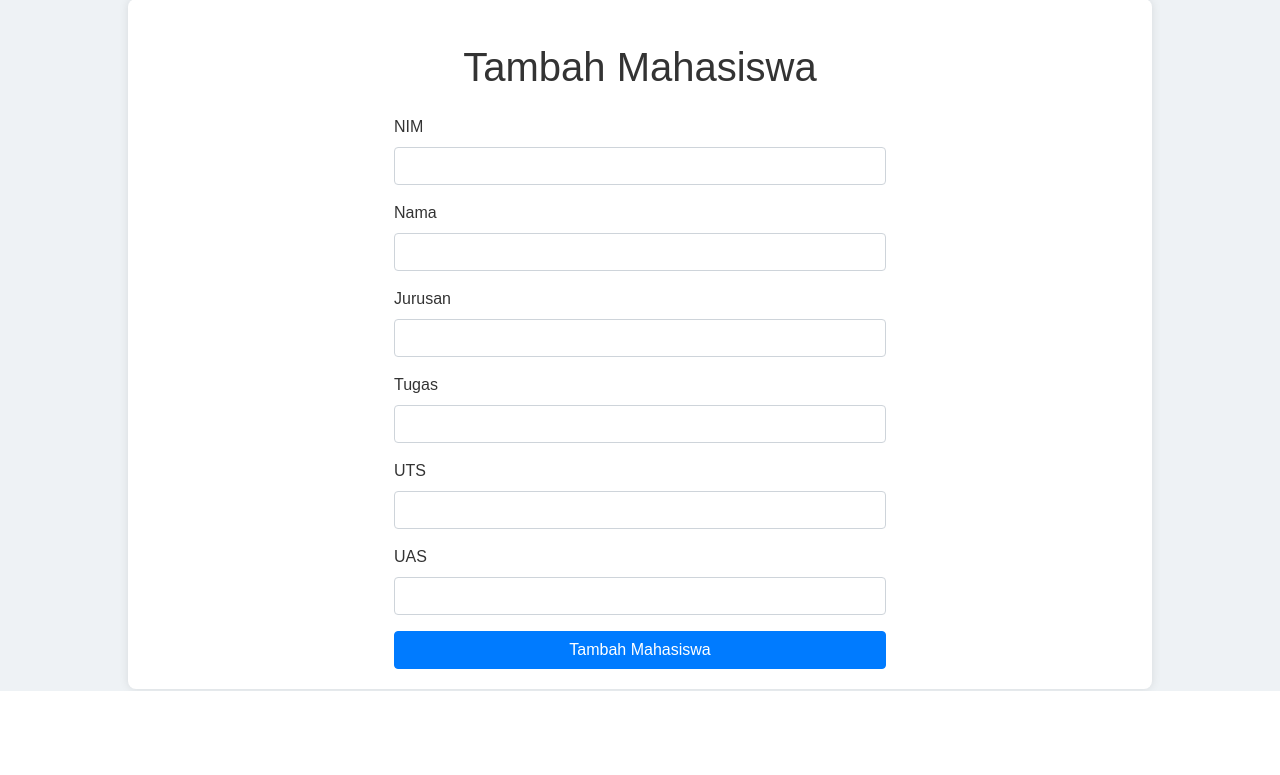
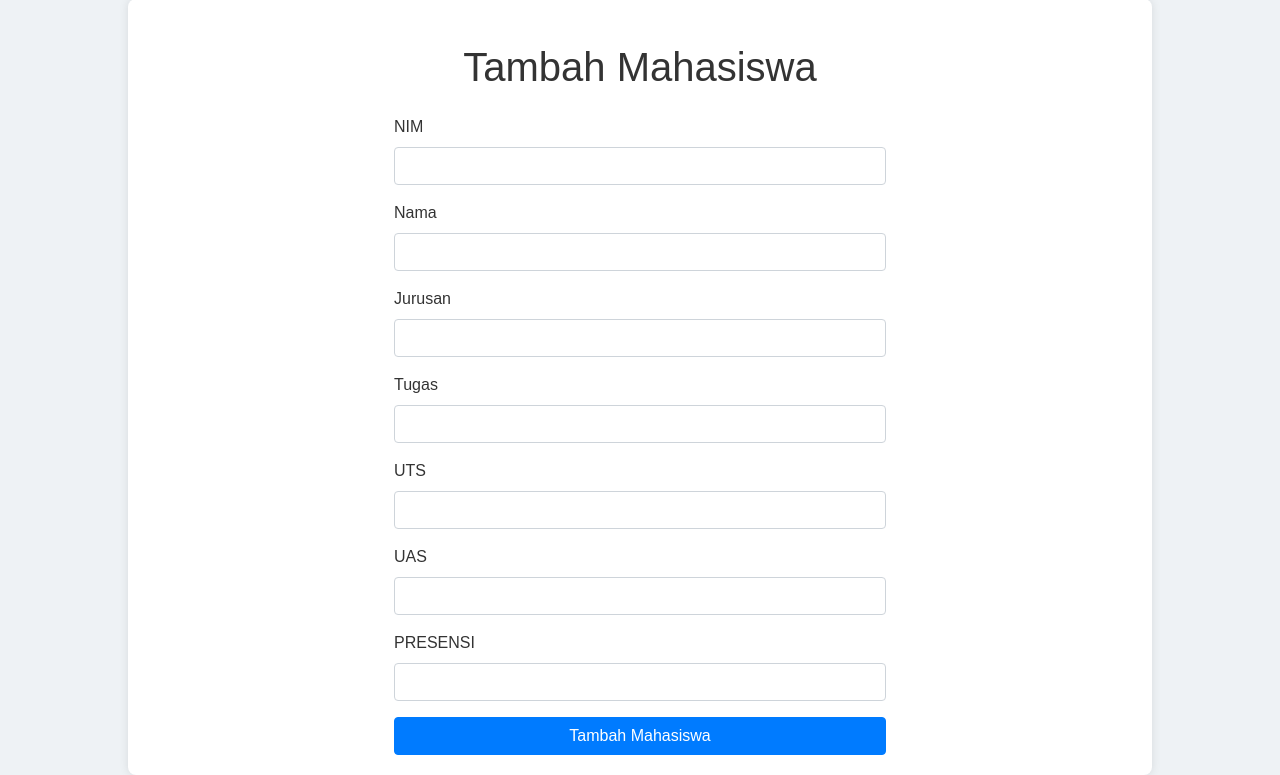
Before and after one commit to YazaBoy/RekapNilai, a Flask app: page /add in a window 1280 px wide. Shown: the part 109-884 px from the top of the page. Before the commit the page ends 800 px from the top, so only its background shows below. Run offline with Flask 3, Linux system fonts and the light colour scheme; some libraries are stand-ins or nearby versions.

Commit message:
Add files via upload

```diff
--- a/app.py
+++ b/app.py
@@ -22,6 +22,7 @@ with app.app_context():
                 TUGAS INTEGER,
                 UTS INTEGER,
                 UAS INTEGER,
+                PRESENSI INTEGER,
                 TOTAL INTEGER,
                 RATA REAL,
                 STATUS TEXT,
@@ -79,18 +80,19 @@ def add():
         tugas = request.form['tugas']
         uts = request.form['uts']
         uas = request.form['uas']
+        presensi = request.form['presensi']
 
-        if not nim or not nama or not jurusan or not tugas or not uts or not uas:
+        if not nim or not nama or not jurusan or not tugas or not uts or not uas or not presensi:
             flash('Tolong masukkan data dengan benar!')
         else:
             conn = dbconnect()
             conn.execute('INSERT INTO mhs (NIM, NAMA, JURUSAN) VALUES (?, ?, ?)',
                          (nim, nama, jurusan))
-            total = int(tugas) + int(uts) + int(uas)
-            rata = total / 3
+            total = int(tugas) + int(uts) + int(uas) + int(presensi)
+            rata = total / 4
             status, grade = hitnilstat(rata)
-            conn.execute('INSERT INTO lnilai (NIM, TUGAS, UTS, UAS, TOTAL, RATA, STATUS, GRADE) VALUES (?, ?, ?, ?, ?, ?, ?, ?)',
-                         (nim, tugas, uts, uas, total, rata, status, grade))
+            conn.execute('INSERT INTO lnilai (NIM, TUGAS, UTS, UAS, PRESENSI, TOTAL, RATA, STATUS, GRADE) VALUES (?, ?, ?, ?, ?, ?, ?, ?, ?)',
+                         (nim, tugas, uts, uas, presensi, total, rata, status, grade))
             conn.commit()
             conn.close()
             return redirect(url_for('students'))
@@ -128,7 +130,7 @@ def students():
 def view_grades(nim):
     conn = dbconnect()
     student = conn.execute('''
-        SELECT mhs.NIM, mhs.NAMA, mhs.JURUSAN, lnilai.TUGAS, lnilai.UTS, lnilai.UAS, lnilai.TOTAL, lnilai.RATA, lnilai.STATUS, lnilai.GRADE
+        SELECT mhs.NIM, mhs.NAMA, mhs.JURUSAN, lnilai.TUGAS, lnilai.UTS, lnilai.UAS, lnilai.PRESENSI, lnilai.TOTAL, lnilai.RATA, lnilai.STATUS, lnilai.GRADE
         FROM mhs
         LEFT JOIN lnilai ON mhs.NIM = lnilai.NIM
         WHERE mhs.NIM = ?
@@ -141,7 +143,7 @@ def view_grades(nim):
 def edit(nim):
     conn = dbconnect()
     student = conn.execute('''
-        SELECT mhs.NIM, mhs.NAMA, mhs.JURUSAN, lnilai.TUGAS, lnilai.UTS, lnilai.UAS, lnilai.TOTAL, lnilai.RATA, lnilai.STATUS, lnilai.GRADE
+        SELECT mhs.NIM, mhs.NAMA, mhs.JURUSAN, lnilai.TUGAS, lnilai.UTS, lnilai.UAS, lnilai.PRESENSI, lnilai.TOTAL, lnilai.RATA, lnilai.STATUS, lnilai.GRADE
         FROM mhs
         LEFT JOIN lnilai ON mhs.NIM = lnilai.NIM
         WHERE mhs.NIM = ?
@@ -153,12 +155,13 @@ def edit(nim):
         tugas = request.form['tugas']
         uts = request.form['uts']
         uas = request.form['uas']
+        presensi = request.form['presensi']
 
-        if not nama or not jurusan or not tugas or not uts or not uas:
+        if not nama or not jurusan or not tugas or not uts or not uas or not presensi:
             flash('Please fill in all fields!')
         else:
-            total = int(tugas) + int(uts) + int(uas)
-            rata = total / 3
+            total = int(tugas) + int(uts) + int(uas) + int(presensi)  # Include presensi in total
+            rata = total / 4  # Calculate rata-rata including presensi
             status, grade = hitnilstat(rata)
 
             conn.execute('UPDATE mhs SET NAMA = ?, JURUSAN = ? WHERE NIM = ?',
@@ -166,14 +169,14 @@ def edit(nim):
             existing_record = conn.execute('SELECT * FROM lnilai WHERE NIM = ?', (nim,)).fetchone()
             if existing_record:
                 conn.execute('''
-                    UPDATE lnilai SET TUGAS = ?, UTS = ?, UAS = ?, TOTAL = ?, RATA = ?, STATUS = ?, GRADE = ?
+                    UPDATE lnilai SET TUGAS = ?, UTS = ?, UAS = ?, PRESENSI = ?, TOTAL = ?, RATA = ?, STATUS = ?, GRADE = ?
                     WHERE NIM = ?
-                ''', (tugas, uts, uas, total, rata, status, grade, nim))
+                ''', (tugas, uts, uas, presensi, total, rata, status, grade, nim))
             else:
                 conn.execute('''
-                    INSERT INTO lnilai (NIM, TUGAS, UTS, UAS, TOTAL, RATA, STATUS, GRADE)
-                    VALUES (?, ?, ?, ?, ?, ?, ?, ?)
-                ''', (nim, tugas, uts, uas, total, rata, status, grade))
+                    INSERT INTO lnilai (NIM, TUGAS, UTS, UAS, PRESENSI, TOTAL, RATA, STATUS, GRADE)
+                    VALUES (?, ?, ?, ?, ?, ?, ?, ?, ?)
+                ''', (nim, tugas, uts, uas, presensi, total, rata, status, grade))
             conn.commit()
             conn.close()
             return redirect(url_for('view_grades', nim=nim))
--- a/templates/add.html
+++ b/templates/add.html
@@ -27,6 +27,10 @@
             <label for="uas">UAS</label>
             <input type="number" class="form-control" id="uas" name="uas" required>
         </div>
+        <div class="form-group mb3">
+            <label for="presensi">PRESENSI</label>
+            <input type="number" class="form-control" id="presensi" name="presensi" required>
+        </div>
         <button type="submit" class="btn btn-primary w-100">Tambah Mahasiswa</button>
     </form>
 </div>
--- a/templates/edit.html
+++ b/templates/edit.html
@@ -61,6 +61,10 @@
             <label for="uas">UAS:</label>
             <input type="number" class="form-control" id="uas" name="uas" value="{{ student.UAS }}">
         </div>
+        <div class="form-group">
+            <label for="presensi">PRESENSI:</label>
+            <input type="number" class="form-control" id="presensi" name="presensi" value="{{ student.PRESENSI }}">
+        </div>
         <button type="submit" class="btn btn-primary btn-block">Simpan</button>
     </form>
 </body>
--- a/templates/view_grades.html
+++ b/templates/view_grades.html
@@ -57,6 +57,7 @@
                 <th>Tugas</th>
                 <th>UTS</th>
                 <th>UAS</th>
+                <th>PRESENSI</th>
                 <th>Total</th>
                 <th>Rata-rata</th>
                 <th>Status</th>
@@ -72,6 +73,7 @@
                 <td>{{ student.TUGAS }}</td>
                 <td>{{ student.UTS }}</td>
                 <td>{{ student.UAS }}</td>
+                <td>{{ student.PRESENSI }}</td>
                 <td>{{ student.TOTAL }}</td>
                 <td>{{ student.RATA }}</td>
                 <td>{{ student.STATUS }}</td>
```
Also changed, not shown: dbnilai.db.
